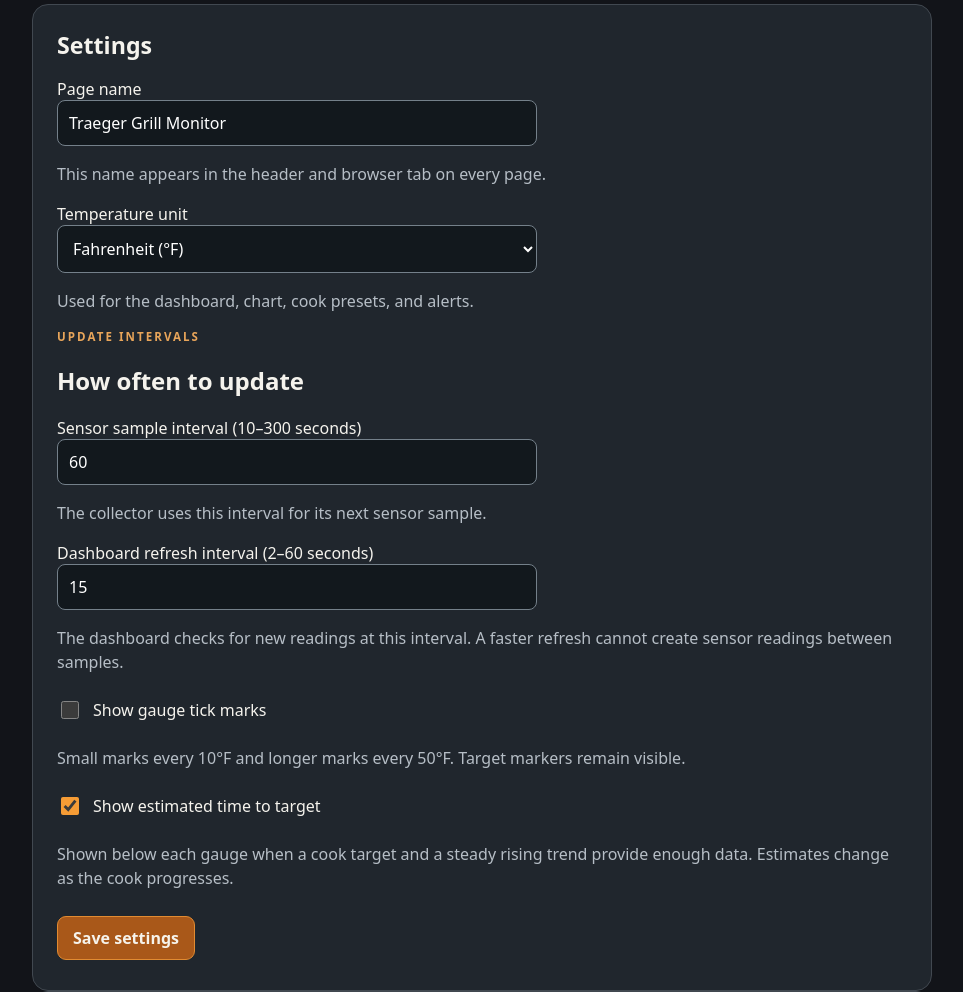
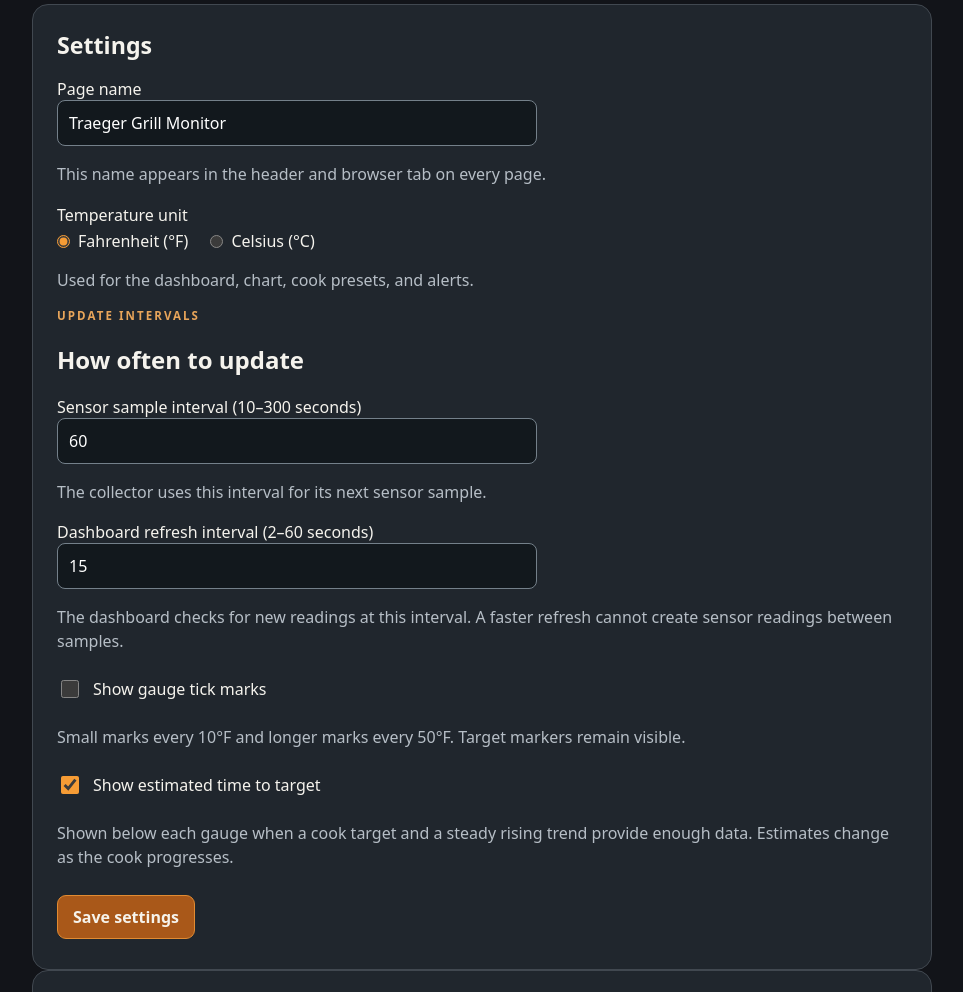
Before and after one commit to RLF62/traeger-grill-monitor, a Flask app: page /settings in a window 1280 px wide. Shown: the part 161-1153 px from the top of the page, without its empty margins (158-1121 px from the left). Run offline with Flask 3, Linux system fonts and the light colour scheme.

Commit message:
Use radio buttons for temperature units and convert gauge labels

```diff
--- a/static/dashboard.js
+++ b/static/dashboard.js
@@ -105,7 +105,7 @@ function targetMarker(dial, target, max) {
   label.setAttribute('x', labelPoint[0].toFixed(1));
   label.setAttribute('y', (labelPoint[1] + 4).toFixed(1));
   label.setAttribute('text-anchor', 'middle');
-  label.textContent = String(Math.round(target));
+  label.textContent = String(displayTemperature(target));
   svg.appendChild(label);
 }
 function updateDial(name, value, target) {
--- a/static/style.css
+++ b/static/style.css
@@ -146,3 +146,8 @@ button.pellet-color-button:hover .meter, button.pellet-color-button:focus-visibl
 .dial-center .dial-reading small { font-size:.72rem; }
 
 select { display:block; width:min(100%,480px); padding:11px; border-radius:8px; border:1px solid #74808a; background:#12181d; color:white; font:inherit; }
+
+.unit-choices { display:flex; flex-wrap:wrap; align-items:center; gap:8px 22px; border:0; padding:0; margin:18px 0 0; }
+.unit-choices legend { padding:0; margin-bottom:4px; }
+.unit-choices label { display:inline-flex; align-items:center; gap:8px; margin:0; cursor:pointer; }
+.unit-choices input { width:auto; margin:0; accent-color:#f69c35; }
--- a/templates/settings.html
+++ b/templates/settings.html
@@ -12,7 +12,7 @@
 <input type="hidden" name="csrf" value="{{ csrf }}">
 <label>Page name<input name="page_name" maxlength="60" required value="{{ intervals.page_name }}"></label>
 <p class="note">This name appears in the header and browser tab on every page.</p>
-<label>Temperature unit<select name="temperature_unit"><option value="F" {% if intervals.temperature_unit == "F" %}selected{% endif %}>Fahrenheit (°F)</option><option value="C" {% if intervals.temperature_unit == "C" %}selected{% endif %}>Celsius (°C)</option></select></label>
+<fieldset class="unit-choices"><legend>Temperature unit</legend><label><input type="radio" name="temperature_unit" value="F" {% if intervals.temperature_unit == "F" %}checked{% endif %}> Fahrenheit (°F)</label><label><input type="radio" name="temperature_unit" value="C" {% if intervals.temperature_unit == "C" %}checked{% endif %}> Celsius (°C)</label></fieldset>
 <p class="note">Used for the dashboard, chart, cook presets, and alerts.</p>
 <p class="eyebrow">UPDATE INTERVALS</p><h2>How often to update</h2>
 <label>Sensor sample interval (10–300 seconds)<input name="sample_seconds" type="number" min="10" max="300" step="1" required value="{{ intervals.sample_seconds }}"></label>
```
Also changed, not shown: 1 other file.
